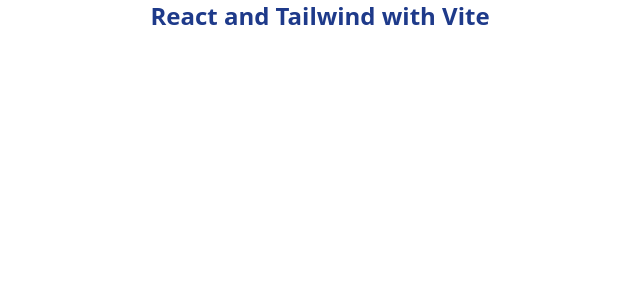
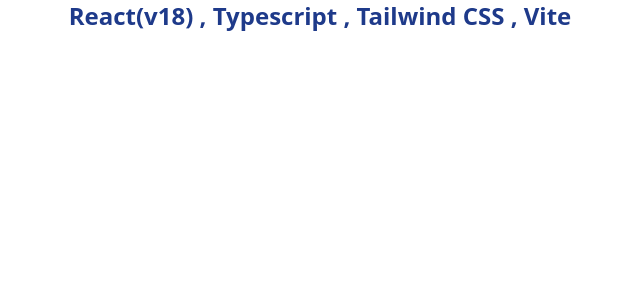
Before and after one commit to poqopo/react-vite-template, a React (Vite) app: page / in a window 1280 px wide. Shown: the top 300 px of the page, without its empty margins (320-960 px from the left). Built offline with nearby package versions, Linux system fonts and the light colour scheme.

Commit message:
main.tsx createRoot, root.render 코드 변경

```diff
--- a/src/App.tsx
+++ b/src/App.tsx
@@ -2,7 +2,7 @@ function App() {
   return (
     <div className="flex justify-center">
       <h1 className="font-bold text-2xl text-blue-900">
-        React and Tailwind with Vite
+        React(v18) , Typescript , Tailwind CSS , Vite
       </h1>
     </div>
   );
--- a/src/main.tsx
+++ b/src/main.tsx
@@ -1,10 +1,10 @@
 import React from 'react';
-import ReactDOM from 'react-dom/client';
+import { createRoot } from 'react-dom/client';
 import App from './App';
+
 import './styles/index.css';
 
-ReactDOM.createRoot(document.getElementById('root')!).render(
-  <React.StrictMode>
-    <App />
-  </React.StrictMode>,
-);
+const container = document.getElementById('root');
+const root = createRoot(container!);
+
+root.render(<App />);
```
